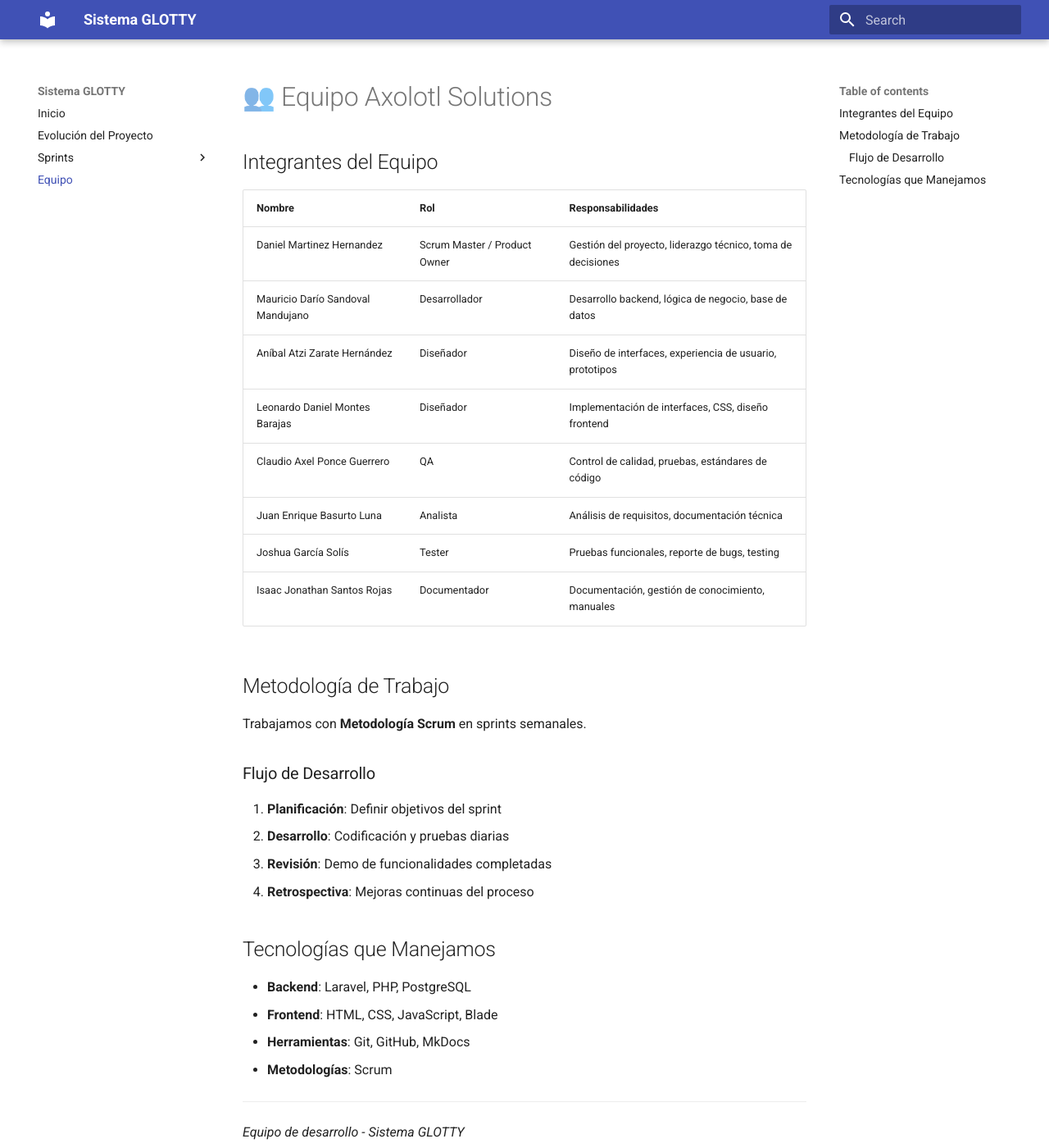
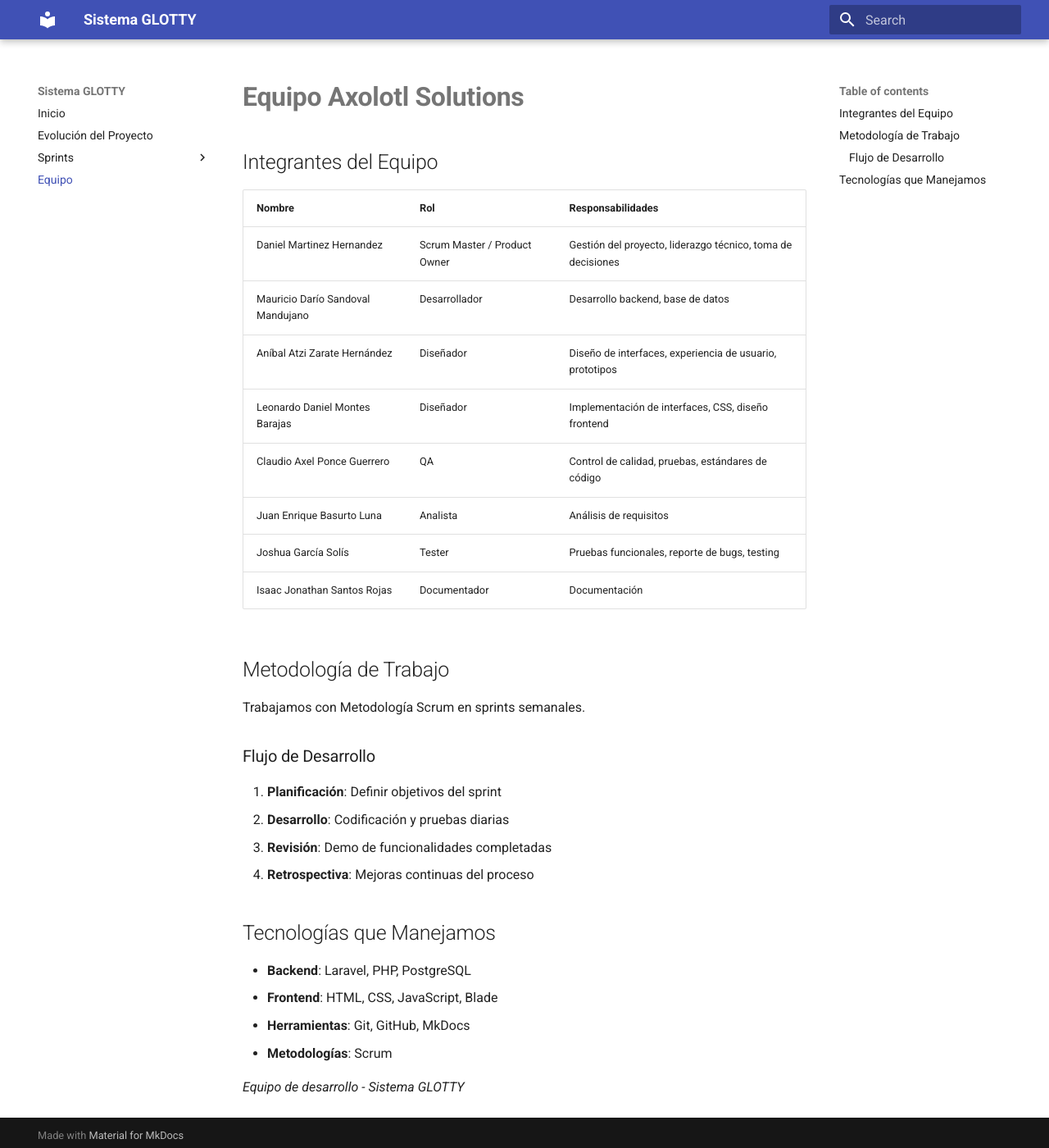
Before and after one commit to IsaacJonathanSantosRojas22590359/glottypage, an MkDocs documentation site: the page built from docs/equipo.md, in a window 1280 px wide and 1400 px high. Shown: the whole window at 82% size. Built offline with MkDocs 1.6.1 and Material for MkDocs 9.7.7, drawn with Linux system fonts in a browser that asks for light colours.

Commit message:
correccion S4

```diff
--- a/docs/equipo.md
+++ b/docs/equipo.md
@@ -1,21 +1,21 @@
-# 👥 Equipo Axolotl Solutions
+# **Equipo Axolotl Solutions**
 
 ## Integrantes del Equipo
 
 | Nombre | Rol | Responsabilidades |
 |--------|-----|------------------|
 | Daniel Martinez Hernandez | Scrum Master / Product Owner | Gestión del proyecto, liderazgo técnico, toma de decisiones |
-| Mauricio Darío Sandoval Mandujano | Desarrollador | Desarrollo backend, lógica de negocio, base de datos |
+| Mauricio Darío Sandoval Mandujano | Desarrollador | Desarrollo backend, base de datos |
 | Aníbal Atzi Zarate Hernández | Diseñador | Diseño de interfaces, experiencia de usuario, prototipos |
 | Leonardo Daniel Montes Barajas | Diseñador | Implementación de interfaces, CSS, diseño frontend |
 | Claudio Axel Ponce Guerrero | QA | Control de calidad, pruebas, estándares de código |
-| Juan Enrique Basurto Luna | Analista | Análisis de requisitos, documentación técnica |
+| Juan Enrique Basurto Luna | Analista | Análisis de requisitos |
 | Joshua García Solís | Tester | Pruebas funcionales, reporte de bugs, testing |
-| Isaac Jonathan Santos Rojas | Documentador | Documentación, gestión de conocimiento, manuales |
+| Isaac Jonathan Santos Rojas | Documentador | Documentación |
 
 ## Metodología de Trabajo
 
-Trabajamos con **Metodología Scrum** en sprints semanales.
+Trabajamos con Metodología Scrum en sprints semanales.
 
 ### Flujo de Desarrollo
 1. **Planificación**: Definir objetivos del sprint
@@ -30,6 +30,5 @@ Trabajamos con **Metodología Scrum** en sprints semanales.
 - **Herramientas**: Git, GitHub, MkDocs
 - **Metodologías**: Scrum
 
----
 
 *Equipo de desarrollo - Sistema GLOTTY*
```
Also changed, not shown: docs/sprints/sprint-4/periodoController.md (+0 -2 lines).
